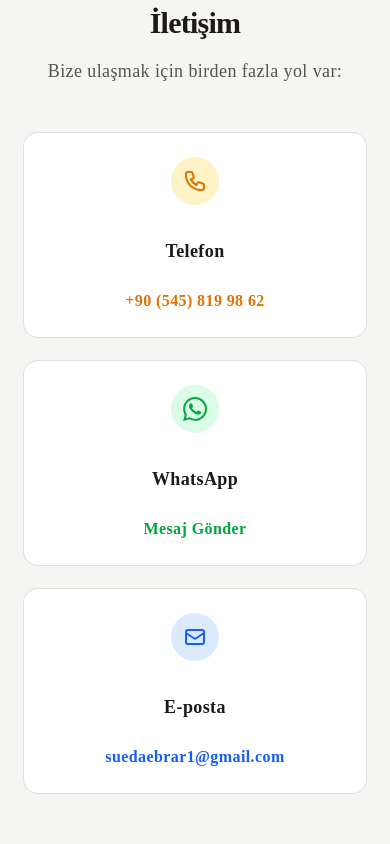
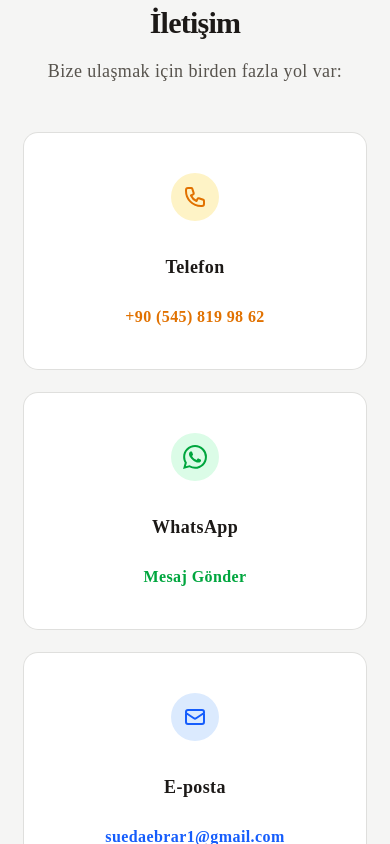
Before and after one commit to temreyildirim8/ebrar-optik, a Next.js app: page / in a window 390 px wide. Shown: the part 8740-9584 px from the top of the page. Built offline with nearby package versions, Linux system fonts and the light colour scheme.

Commit message:
fix: scrolling fixes for mobile

```diff
--- a/src/components/Footer.tsx
+++ b/src/components/Footer.tsx
@@ -72,7 +72,7 @@ export function Footer() {
 
           {/* Quick Links */}
           <div>
-            <h3 className="mb-4 text-sm font-semibold text-stone-900 dark:text-stone-50">
+            <h3 className="mb-2 md:mb-4 text-sm font-semibold text-stone-900 dark:text-stone-50">
               Hızlı Linkler
             </h3>
             <ul className="space-y-2">
@@ -90,8 +90,8 @@ export function Footer() {
           </div>
 
           {/* Contact Info */}
-          <div>
-            <h3 className="mb-4 text-sm font-semibold text-stone-900 dark:text-stone-50">
+          <div className="hidden md:block">
+            <h3 className="mb-2 md:mb-4 text-sm font-semibold text-stone-900 dark:text-stone-50">
               İletişim
             </h3>
             <ul className="space-y-2 text-sm text-stone-600 dark:text-stone-400">
--- a/src/components/sections/ContactSection.tsx
+++ b/src/components/sections/ContactSection.tsx
@@ -40,7 +40,7 @@ export function ContactSection() {
         >
           {/* Phone Card */}
           <StaggerItem>
-            <Card className="h-full border-stone-200 bg-white p-6 text-center dark:border-stone-800 dark:bg-stone-950">
+            <Card className="h-full border-stone-200 bg-white p-10 md:p-6 text-center dark:border-stone-800 dark:bg-stone-950">
               <a href={`tel:${phoneNumber}`}>
                 <div className="mb-4 flex justify-center">
                   <ScrollReveal distance={15}>
@@ -82,7 +82,7 @@ export function ContactSection() {
 
           {/* WhatsApp Card */}
           <StaggerItem>
-            <Card className="h-full border-stone-200 bg-white p-6 text-center dark:border-stone-800 dark:bg-stone-950">
+            <Card className="h-full border-stone-200 bg-white p-10 md:p-6 text-center dark:border-stone-800 dark:bg-stone-950">
               <a
                 href={`https://wa.me/${phoneNumber.replace("+", "")}?text=Merhaba%20Ebrar%20Optik`}
                 target="_blank"
@@ -125,7 +125,7 @@ export function ContactSection() {
 
           {/* Email Card */}
           <StaggerItem>
-            <Card className="h-full border-stone-200 bg-white p-6 text-center dark:border-stone-800 dark:bg-stone-950">
+            <Card className="h-full border-stone-200 bg-white p-10 md:p-6 text-center dark:border-stone-800 dark:bg-stone-950">
               <a href={`mailto:${email}`}>
                 <div className="mb-4 flex justify-center">
                   <ScrollReveal distance={15}>
```
